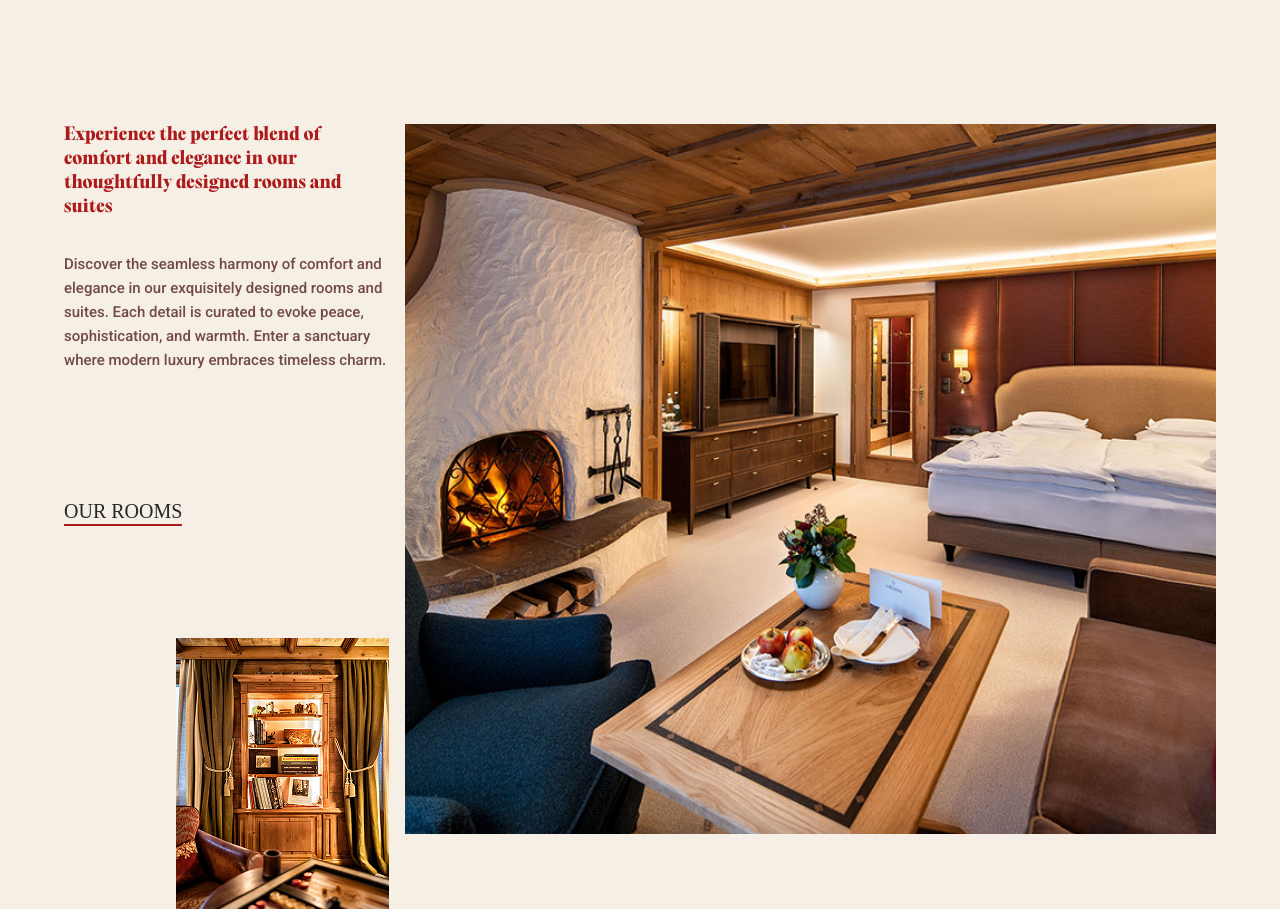
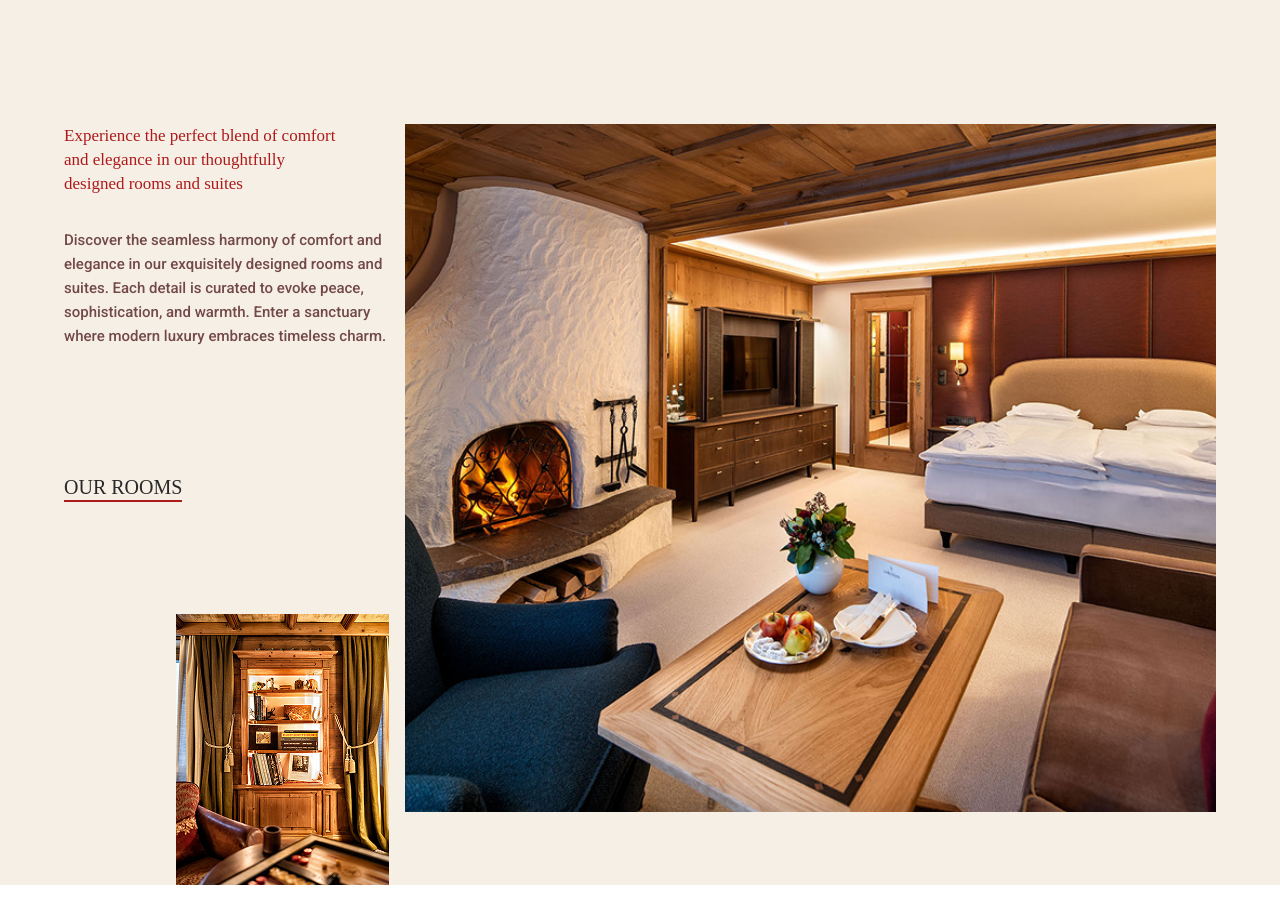
Before and after one commit to anikxt/hotel-diyanvi, a Next.js app: page / in a window 1280 px wide. Shown: the part 2820-3741 px from the top of the page. Built offline with nearby package versions, Linux system fonts and the light colour scheme; a web font is replaced by a local one.

Commit message:
chore: Update styling config

```diff
--- a/app/global.css
+++ b/app/global.css
@@ -11,26 +11,6 @@ pp-editorial-old-light.otf
 pp-pangaia-medium.otf
 pp-pangaia-medium-italic.otf
 */
-
-@font-face {
-  font-family: 'PP Pangaia Medium';
-  src: url('/fonts/pp-pangaia-medium.otf') format('opentype');
-}
-
-@font-face {
-  font-family: 'PP Pangaia Medium Italic';
-  src: url('/fonts/pp-pangaia-medium-italic.otf') format('opentype');
-}
-
-@font-face {
-  font-family: 'PP Editorial Old Ultra Bold';
-  src: url('/fonts/pp-editorial-old-ultrabold.otf') format('opentype');
-}
-
-@font-face {
-  font-family: 'PP Editorial Old Ultra Light';
-  src: url('/fonts/pp-editorial-old-ultralight.otf') format('opentype');
-}
 
 body {
   font-family: 'PP Pangaia Medium', sans-serif !important;
```
